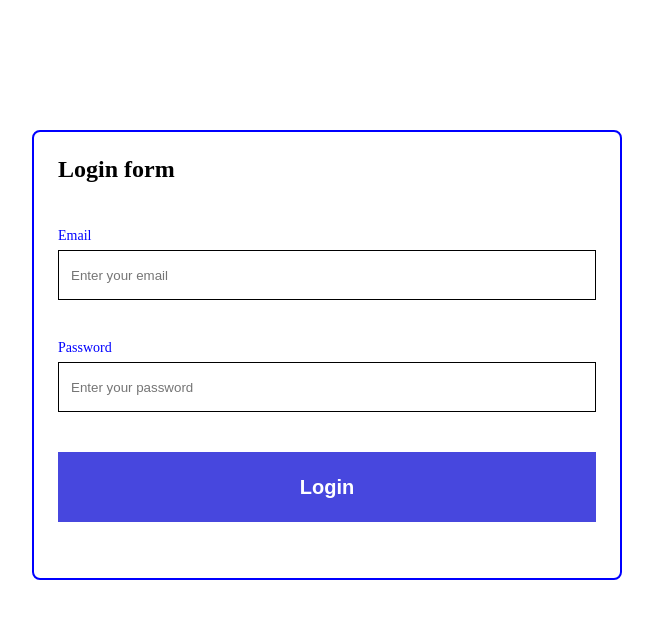
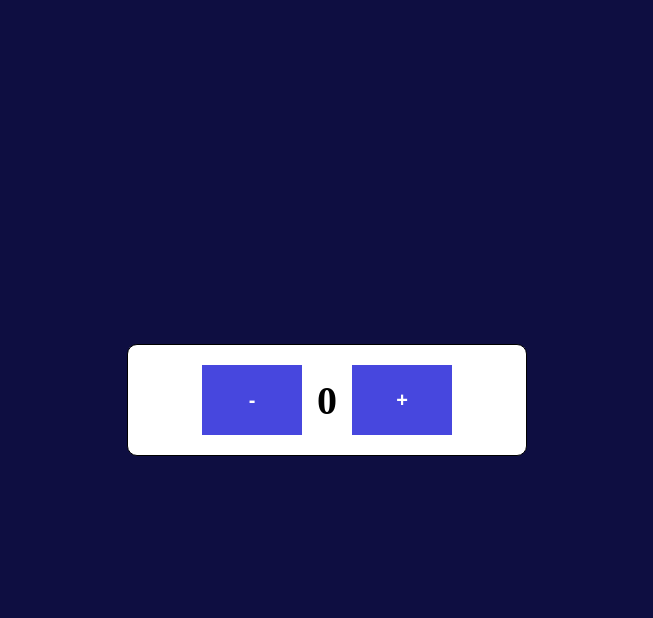
Before and after one commit to IlnytskaDana5583/FrontEndPro, a React (Vite) app: page / in a window 1280 px wide. Shown: the top 618 px of the page, without its empty margins (313-966 px from the left). Built offline with nearby package versions, Linux system fonts and the light colour scheme.

Commit message:
Lesson_04

```diff
--- a/src/App.jsx
+++ b/src/App.jsx
@@ -4,7 +4,10 @@ import Lesson_02 from "./lessons/Lesson_2/Lesson_02"; //Lesson
 import Homework_2 from "./homeworks/Homework_2/Homework_2";
 import Lesson_3 from "./lessons/Lesson_03/Lesson_03";
 import Homework_03 from "./homeworks/Homework_03/Homework_03";
-import Lesson_04 from "./components/Lesson_04/Lesson_04";
+import Lesson_04 from "./lessons/Lesson_04/Lesson_04";
+
+
+
 
 
 
@@ -17,11 +20,13 @@ function App() {
       {/* {Lesson_02} */}
       {/* <Lesson_02 /> */}
       {/* <Lesson_3/> */}
+      <Lesson_04 />
+
 
 
       {/* {Homeworks} */}
       {/* <Homework_2/> */}
-      <Homework_03 />
+      {/* <Homework_03 /> */}
 
 
 
--- a/src/components/Button/Button.jsx
+++ b/src/components/Button/Button.jsx
@@ -1,17 +1,32 @@
 import "./styles.css";
+// Homework _03
+// function Button({ buttonName = "Login", onClick = () => {}, type = "button"}) {
+//   return (
+//     <button className="button_component"
+//     onClick={onClick}
+//     type={type}
+//     >
+//         {/* {children ? "" : buttonName} */}
+//       {/* Улосвный рендеринг */}
+//       {!children && name}
+//       {children}
 
-function Button({ buttonName = "Login", onClick = () => {}, type = "button"}) {
+//     </button>
+//   );
+// }
+// export default Button;
+
+//Lesson_04
+
+function Button({ type = "button", name = "Send", onClick = () => {}, children }) {
   return (
-    <button className="button_component"
-    onClick={onClick}
-    type={type}
-    >
-      {buttonName}
-      {/* {buttonName ? "" : buttonName}
-
-      {!children && buttonName}
-      {children} */}
+    <button className="button_component" onClick={onClick} type={type}>
+      {/* {children ? "" : buttonName} */}
+      {/* Улосвный рендеринг */}
+      {!children && name}
+      {children}
     </button>
   );
 }
+
 export default Button;
--- a/src/components/Counter/Counter.jsx
+++ b/src/components/Counter/Counter.jsx
@@ -1,7 +1,92 @@
+// 1 шаг: импортировать функцию хук useState() из библиотеки React
+import { useState } from "react";
+import Button from "../Button/Button";
 import "./styles.css";
 
-function Counter(){
-    return <div></div>;
+function Counter() {
+  // При старом способе копмонент Counter не перезашружается и не может показать на странице актуальное значение переменной count(не происходит перерендер)
+  //   let count = 0;
+  //   console.log("count in Counter component:", count);
+
+  //   const onMinus = () => {
+  //     // Тут пишем логику по уменьшению значения счетчика на 1
+  //     count = count - 1;
+  //     console.log("count in onMunus Function:", count);
+  //   };
+
+  //   const onPlus = () => {
+  //     // Тут пишем логику по увеличению значения счетчика на 1
+  //     count = count + 1;
+  //     console.log("count in onPlus Function:", count);
+  //   };
+
+  // Синтаксис без деструктуризации
+  //   const state = useState(0);
+  //   console.log(state);
+  //   console.log(state[0]);
+  //   console.log(state[1]);
+
+  // Синтаксис с деструктуризацией
+  // Функция-хук useSate() возвращает массив из 2 элементов
+  // - 1 элемент - это переменная сотояния
+  // - 2 элемент - функция, которая меняет это состояние
+  // По умолчанию count = undefined, если мы ничего не передадим в качестве аргумента в функцию useState()
+  const [count, setCount] = useState(0);
+
+  const onMinus = () => {
+    // Тут пишем логику по уменьшению значения счетчика на 1
+    setCount((prevValue) => {
+      return prevValue - 1;
+    });
+  };
+  const onPlus = () => {
+    // Тут пишем логику по увеличению значения счетчика на 1
+    console.log(count);
+    setCount((prevValue) => {
+      console.log(prevValue);
+      return prevValue + 1;
+    });
+    console.log(count);
+  };
+
+  //   Пример 1
+  //   const [personName, setPersonName] = useState("Jonhy Depp");
+
+  //   const changeName = () => {
+  //     setPersonName("John Johnson");
+  //   }
+
+  // Пример 2
+  //   const [animals, setAnimals] = useState(["Pig", "Cat", "Dog"]);
+
+  //   const addRatt = () => {
+  //     setAnimals((prevValue) => {
+  //       return [...prevValue, "Ratt"];
+  //     });
+  //   };
+
+  return (
+    <div className="counter_wrapper">
+      <div className="button_control">
+        <Button name="-" onClick={onMinus} />
+      </div>
+      <p className="count">{count}</p>
+      <div className="button_control">
+        <Button name="+" onClick={onPlus} />
+      </div>
+      {/* Пример 1 */}
+      {/* {personName}
+      <div className="button_control">
+        <Button name="Add last name" onClick={changeName} />
+      </div> */}
+
+      {/* Пример 2 */}
+      {/* {animals}
+      <div className="button_control">
+        <Button name="Add Ratt" onClick={addRatt} />
+      </div> */}
+    </div>
+  );
 }
 
 export default Counter;
--- a/src/components/Counter/styles.css
+++ b/src/components/Counter/styles.css
@@ -0,0 +1,22 @@
+.counter_wrapper {
+  display: flex;
+  align-items: center;
+  justify-content: center;
+  gap: 15px;
+  width: 400px;
+  height: fit-content;
+  border: 1px solid black;
+  background-color: white;
+  color: black;
+  padding: 20px;
+  border-radius: 10px;
+}
+
+.button_control {
+  width: 100px;
+}
+
+.count {
+  font-size: 40px;
+  font-weight: bold;
+}
--- a/src/components/Lesson_04/Lesson_04.jsx
+++ /dev/null
@@ -1,5 +0,0 @@
-import "./styles.css";
-function Lesson_04() {
-  return <div className="lesson_04_page_wrapper"></div>;
-}
-export default Lesson_04;
--- /dev/null
+++ b/src/lessons/Lesson_04/Lesson_04.jsx
@@ -0,0 +1,12 @@
+import Counter from "../../components/Counter/Counter";
+import "./styles.css";
+
+function Lesson_04() {
+  return (
+    <div className="lesson_04_page_wrapper">
+      <Counter />
+    </div>
+  );
+}
+
+export default Lesson_04;
```
Also changed, not shown: src/lessons/Lesson_04/styles.css (line endings or trailing spaces).
